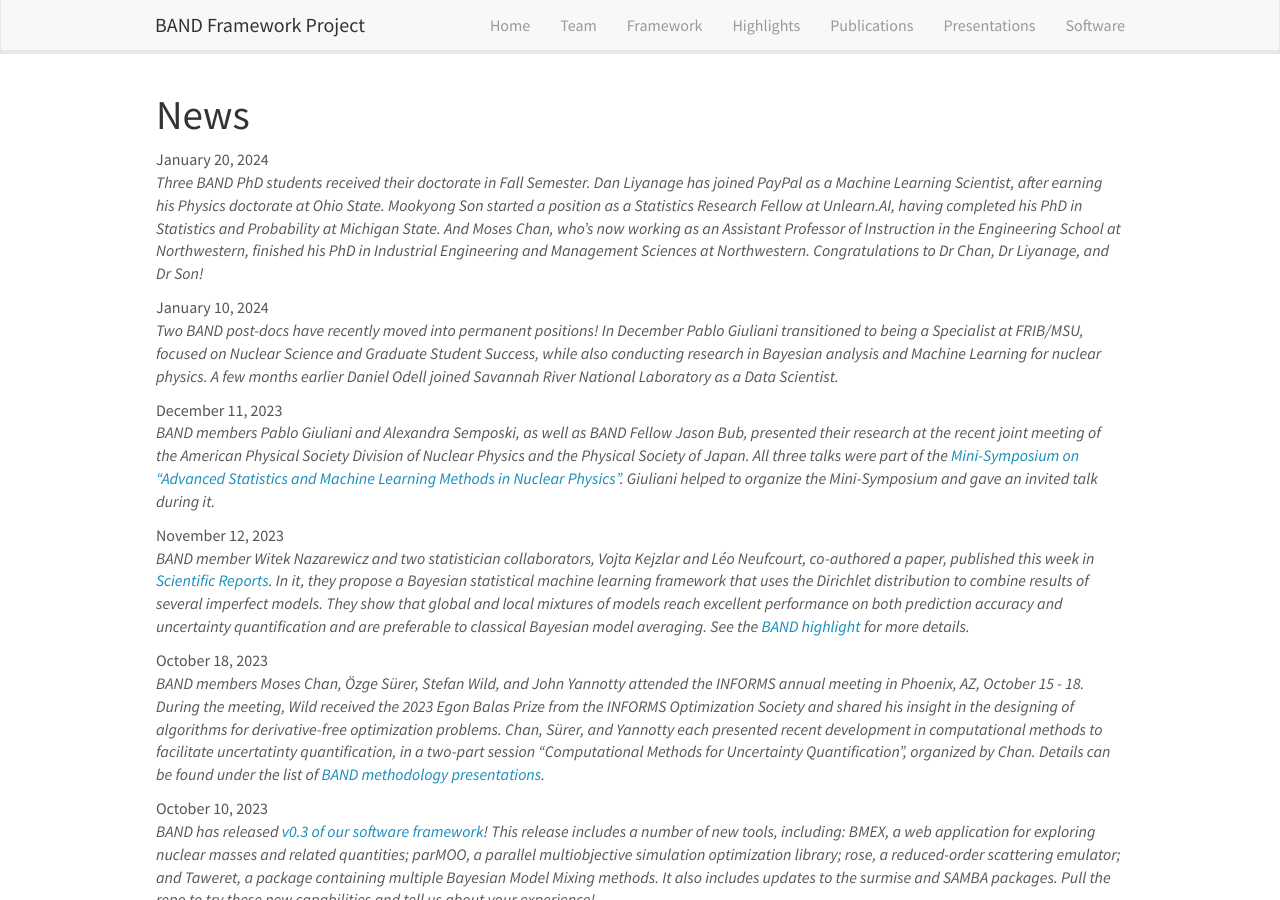
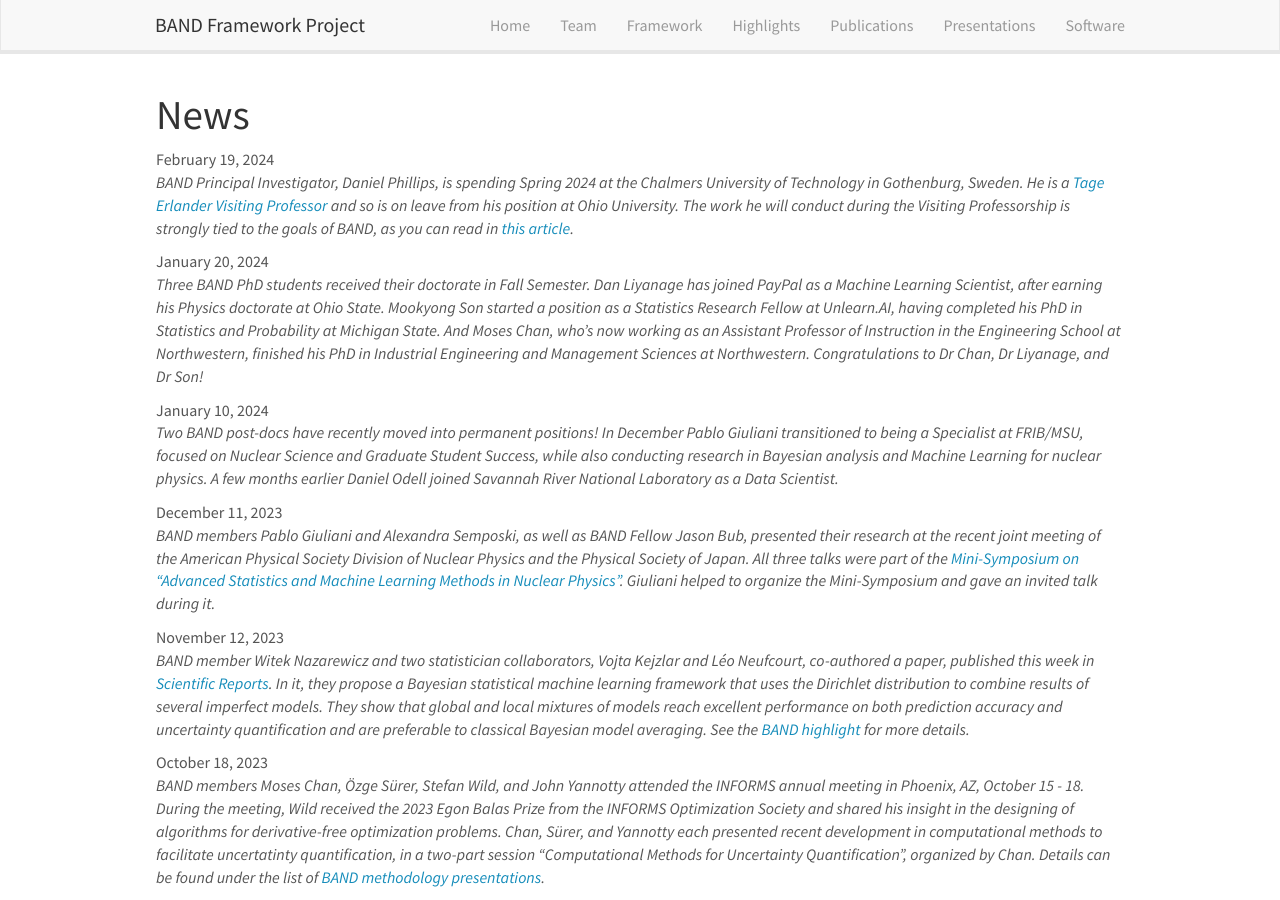
Before and after one commit to bandframework/bandframework.github.io, a Jekyll site: the page built from _pages/allnews.md, in a window 1280 px wide and 900 px high. Built offline with Jekyll 4.4.1, drawn with Linux system fonts in a browser that asks for light colours; nearby versions of some CDN libraries.

Commit message:
New news item on Phillips Visiting Professorship

```diff
--- a/_data/news.yml
+++ b/_data/news.yml
@@ -1,3 +1,7 @@
+- date: February 19, 2024
+  headline: >
+    BAND Principal Investigator, Daniel Phillips, is spending Spring 2024 at the Chalmers University of Technology in Gothenburg, Sweden. He is a <a href="https://www.vr.se/english/applying-for-funding/calls/2021-11-17-tage-erlander-visiting-professorship.html">Tage Erlander Visiting Professor</a> and so is on leave from his position at Ohio University. The work he will conduct during the Visiting Professorship is strongly tied to the goals of BAND, as you can read in <a href="https://www.chalmers.se/en/current/news/f-four-questions-to-tage-erlander-visiting-professor-daniel-phillips/">this article</a>.
+
 - date: January 20, 2024
   headline: >
     Three BAND PhD students received their doctorate in Fall Semester. Dan Liyanage has joined PayPal as a Machine Learning Scientist, after earning his Physics doctorate       at Ohio State. Mookyong Son started a position as a Statistics Research Fellow at Unlearn.AI, having completed his PhD in Statistics and Probability at Michigan             State. And Moses Chan, who's now working as an Assistant Professor of Instruction in the Engineering School at Northwestern, finished his PhD in Industrial Engineering      and Management Sciences at Northwestern. Congratulations to Dr Chan, Dr Liyanage, and Dr Son!
```
